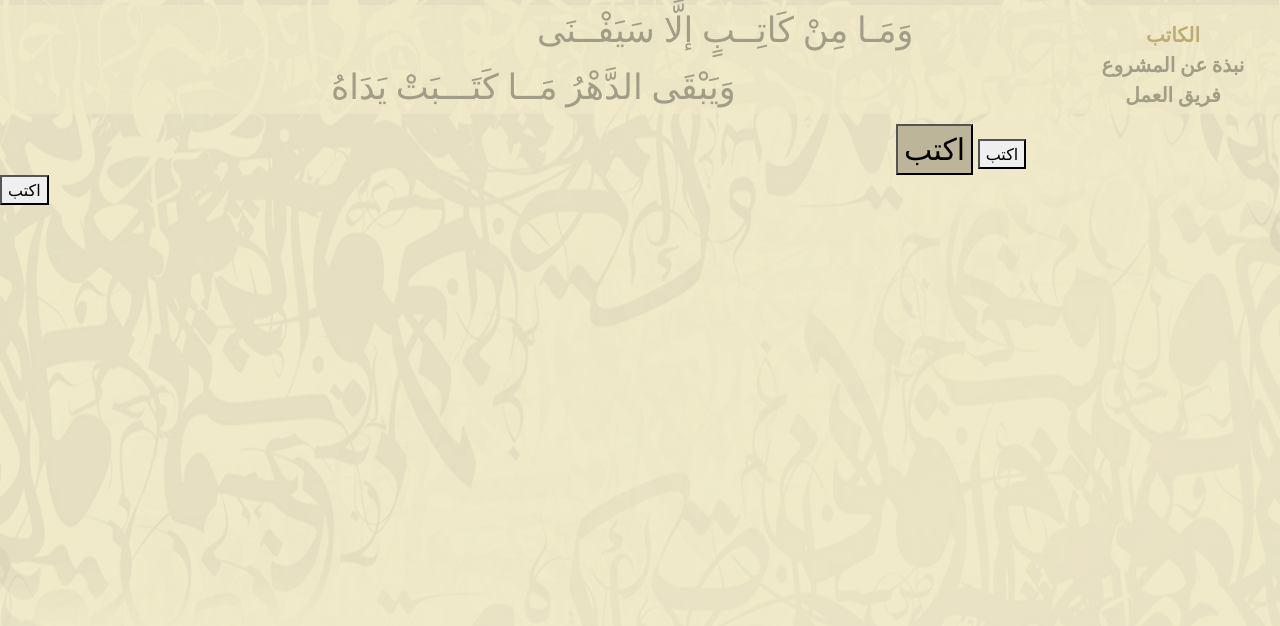
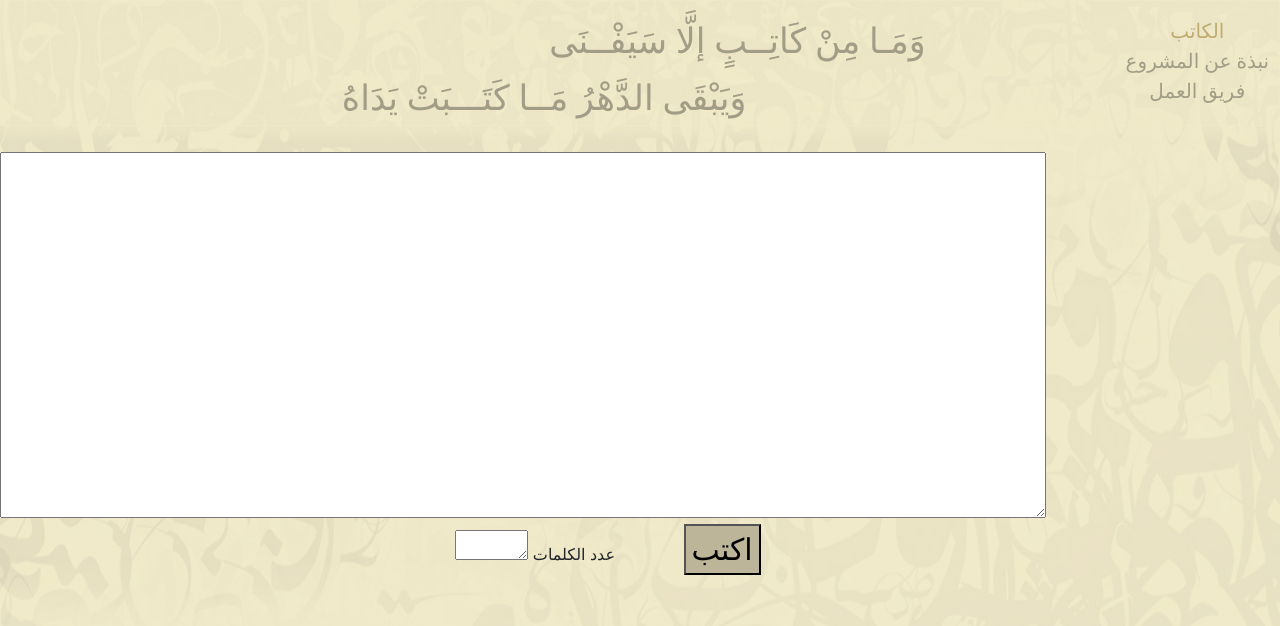
Before and after one commit to aaimsh/senior_project, a plain HTML site: page flaskr/flaskr/templates/index.html in a window 1280 px wide. Drawn offline with nearby package versions, Linux system fonts and the light colour scheme; a web font is replaced by a local one.

Commit message:
support text compleation & number of words

```diff
--- a/flaskr/flaskr/static/index.css
+++ b/flaskr/flaskr/static/index.css
@@ -7,11 +7,15 @@ body{
     background-repeat: no-repeat;
     background-attachment: fixed;
 	background-size: 100% 100%;
+	width: 100%;
+	height: 100%;
 }
 .header{
 	margin:0;
 	padding:0;
 	background-color: rgba(240,234,201,0.6);
+	border: solid 1px rgba(240,234,201,0.6);
+	box-shadow: 0px 10px 10px rgba(240,234,201,0.6);
 
 }
 .header h1{
@@ -19,7 +23,7 @@ body{
 	margin:0;
 }
 .header #shtr1{
-	margin-top:5px;
+	margin-top:15px;
 	color:#a19d87;
 	font-family: 'Amiri', serif;
 	text-align:center;
@@ -32,14 +36,15 @@ body{
 nav{
 	float:right;
 
-	margin-right:2%;
 }
 a{
 	color:#a19d87;
 	text-decoration: none;
+	font-family: "Times New Roman";
 }
 #rest:hover{
 	color:#d0c7aa;
+	text-decoration: none;
 }
 ul{
 	font-size:20px;
@@ -52,7 +57,7 @@ li{
 	color:#a19d87;
 	list-style: none;
 	margin: 15px 0;
-	font-weight:bold;
+
 }
 .header #shtr2{
 	margin-top:5px;
@@ -62,18 +67,23 @@ li{
 	font-size:35px;
 	margin-right:15%;
 }
-#textarea{
-	margin-top:3%;
-	margin-left: 23%;
+.text-field{
+	margin:auto;
+	margin-top: 2%;
+	align-items: center
+	opacity:60%;
+}
+.buttons{
+	text-align: center;
+	margin:0px;
+}
+.buttons #numOfWords{
+	margin-bottom:3px;
 }
 .buttons #write{
 	background-color: #bdb599;
-	margin-left: 70%;
 	font-family: "Times New Roman";
-	margin-top: 10px;
+	margin-right:5%;
+	margin-left:5%;
 	font-size:30px;
-
 }
-.p #oktop {
-	text-align: center;
-}
--- a/flaskr/flaskr/templates/index.css
+++ /dev/null
@@ -1,82 +0,0 @@
-@import url(http://fonts.googleapis.com/earlyaccess/amiri.css);
-
-body{
-	margin:0;
-	padding:0;
-	background-image: url("letterbackground.jpg");
-    background-repeat: no-repeat;
-    background-attachment: fixed;
-	background-size: 100% 100%;
-}
-.header{
-	margin:0;
-	padding:0;
-	background-color: rgba(240,234,201,0.6);
-	border: solid 1px rgba(240,234,201,0.6);
-	box-shadow: 0px 10px 10px rgba(240,234,201,0.6);
-
-}
-.header h1{
-	padding:5px;
-	margin:0;
-}
-.header #shtr1{
-	margin-top:15px;
-	color:#a19d87;
-	font-family: 'Amiri', serif;
-	text-align:center;
-	font-size:35px;
-	margin-left:30%;
-}
-#current{
-	color:#beac73;
-}
-nav{
-	float:right;
-
-}
-a{
-	color:#a19d87;
-	text-decoration: none;
-	font-family: "Times New Roman";
-}
-#rest:hover{
-	color:#d0c7aa;
-	text-decoration: none;
-}
-ul{
-	font-size:20px;
-	text-align: left;
-	margin-right:10px;
-	color:#a19d87;
-}
-li{
-	text-align: center;
-	color:#a19d87;
-	list-style: none;
-	margin: 15px 0;
-
-}
-.header #shtr2{
-	margin-top:5px;
-	color:#a19d87;
-	text-align:center;
-	font-family: 'Amiri', serif;
-	font-size:35px;
-	margin-right:15%;
-}
-#oktop{
-	margin:10%;
-	text-align: center;
-}
-.buttons{
-	text-align: center;
-	margin:0px;
-}
-.buttons #write{
-	background-color: #bdb599;
-	font-family: "Times New Roman";
-	margin-right:5%;
-	margin-left:5%;
-	font-size:30px;
-}
--- a/flaskr/flaskr/templates/index.html
+++ b/flaskr/flaskr/templates/index.html
@@ -29,12 +29,13 @@
 		<h1 id="shtr1">وَمَـا مِنْ كَاتِــبٍ إلَّا سَيَفْــنَى</h1>
 		<h1 id="shtr2">وَيَبْقَى الدَّهْرُ مَــا كَتَـــبَتْ يَدَاهُ</h1>
 	</header>
-	<div id="oktop">
+	<div  class="text-field">
+		<textarea id="oktob" rows="15" cols="100"></textarea>
 	</div>
 	<div class="buttons">
+		<textarea id="noOfWords"rows="1" cols="5"></textarea>
+		<label id="numOfWords">عدد الكلمات</label>
 		<button id="write">اكتب</button>
-		<button id="">اكتب</button>
-		<button id="">اكتب</button>
 	</div>
 
 </body>
@@ -42,15 +43,19 @@
 <script>
 	$(document).ready(function () {
 		$("#write").on('click', function () {
-			callOktop();
+			var words = $("#oktob").val()
+			var num = $("#noOfWords").val()
+			console.log(words + num)
+			callOktop(words, num);
 		});
-		function callOktop() {
+		function callOktop(words, num) {
 			$.ajax({
-				type: "GET",
+				type: "POST",
+				data:{'words':words, 'num':num} ,
 				url: "/oktop/",
 				dataType: "html",
 				success: function (result) {
-					$("#oktop").html(result)
+					$("#oktob").val(result.slice(1,-1))
 				}
 
 			})
--- a/index.css
+++ /dev/null
@@ -1,88 +0,0 @@
-@import url(http://fonts.googleapis.com/earlyaccess/amiri.css);
-
-body{
-	margin:0;
-	padding:0;
-	background-image: url("letterbackground.jpg");
-    background-repeat: no-repeat;
-    background-attachment: fixed;
-	background-size: 100% 100%;
-	width: 100%;
-	height: 100%;
-}
-.header{
-	margin:0;
-	padding:0;
-	background-color: rgba(240,234,201,0.6);
-	border: solid 1px rgba(240,234,201,0.6);
-	box-shadow: 0px 10px 10px rgba(240,234,201,0.6);
-
-}
-.header h1{
-	padding:5px;
-	margin:0;
-}
-.header #shtr1{
-	margin-top:15px;
-	color:#a19d87;
-	font-family: 'Amiri', serif;
-	text-align:center;
-	font-size:35px;
-	margin-left:30%;
-}
-#current{
-	color:#beac73;
-}
-nav{
-	float:right;
-
-}
-a{
-	color:#a19d87;
-	text-decoration: none;
-	font-family: "Times New Roman";
-}
-#rest:hover{
-	color:#d0c7aa;
-	text-decoration: none;
-}
-ul{
-	font-size:20px;
-	text-align: left;
-	margin-right:10px;
-	color:#a19d87;
-}
-li{
-	text-align: center;
-	color:#a19d87;
-	list-style: none;
-	margin: 15px 0;
-
-}
-.header #shtr2{
-	margin-top:5px;
-	color:#a19d87;
-	text-align:center;
-	font-family: 'Amiri', serif;
-	font-size:35px;
-	margin-right:15%;
-}
-.textfield{
-	margin:2%;
-	text-align: center;
-	opacity:60%;
-}
-.buttons{
-	text-align: center;
-	margin:0px;
-}
-.buttons #numOfWords{
-	margin-bottom:3px;
-}
-.buttons #write{
-	background-color: #bdb599;
-	font-family: "Times New Roman";
-	margin-right:5%;
-	margin-left:5%;
-	font-size:30px;
-}
```
Also changed, not shown: flaskr/flaskr/templates/result.html (+2 -2 lines), index.html (deleted, +0 -65 lines), 1 other file.
